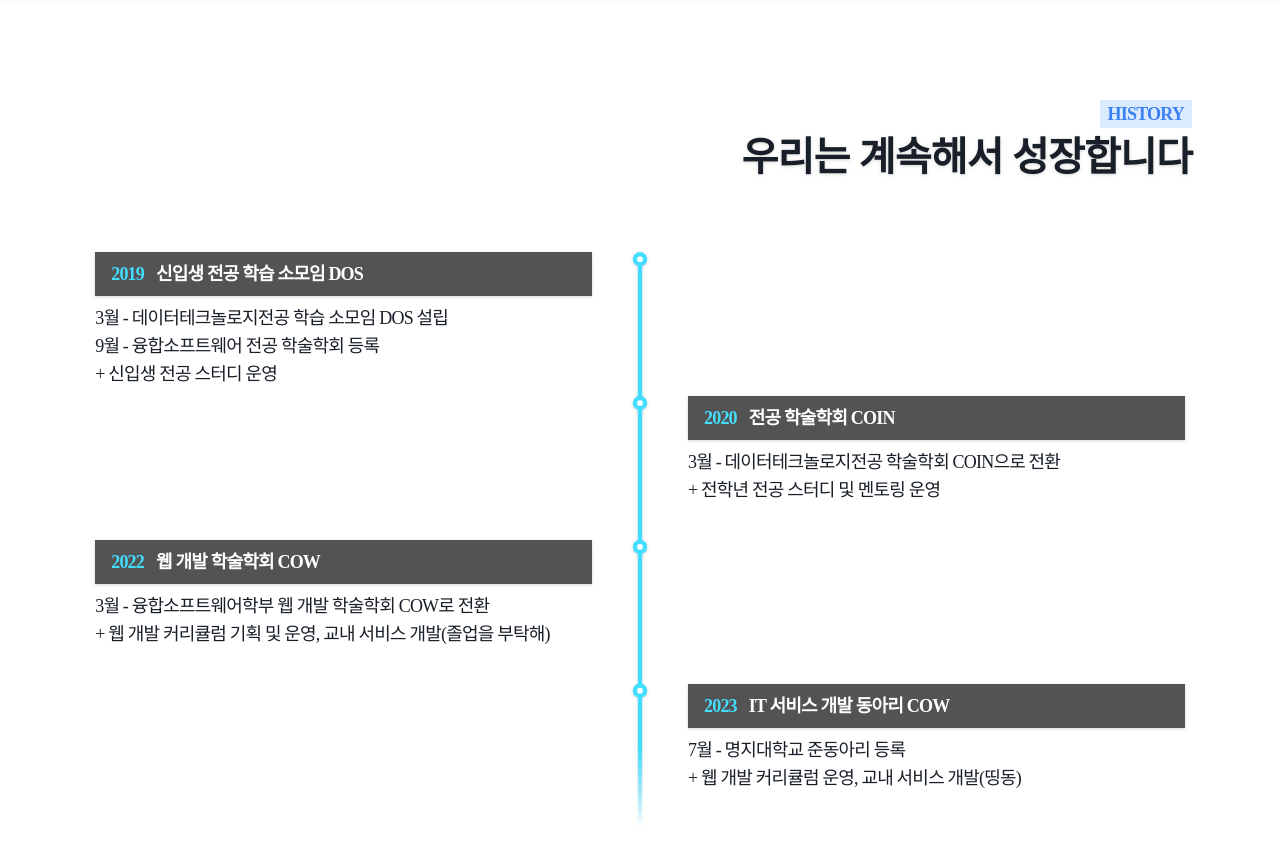
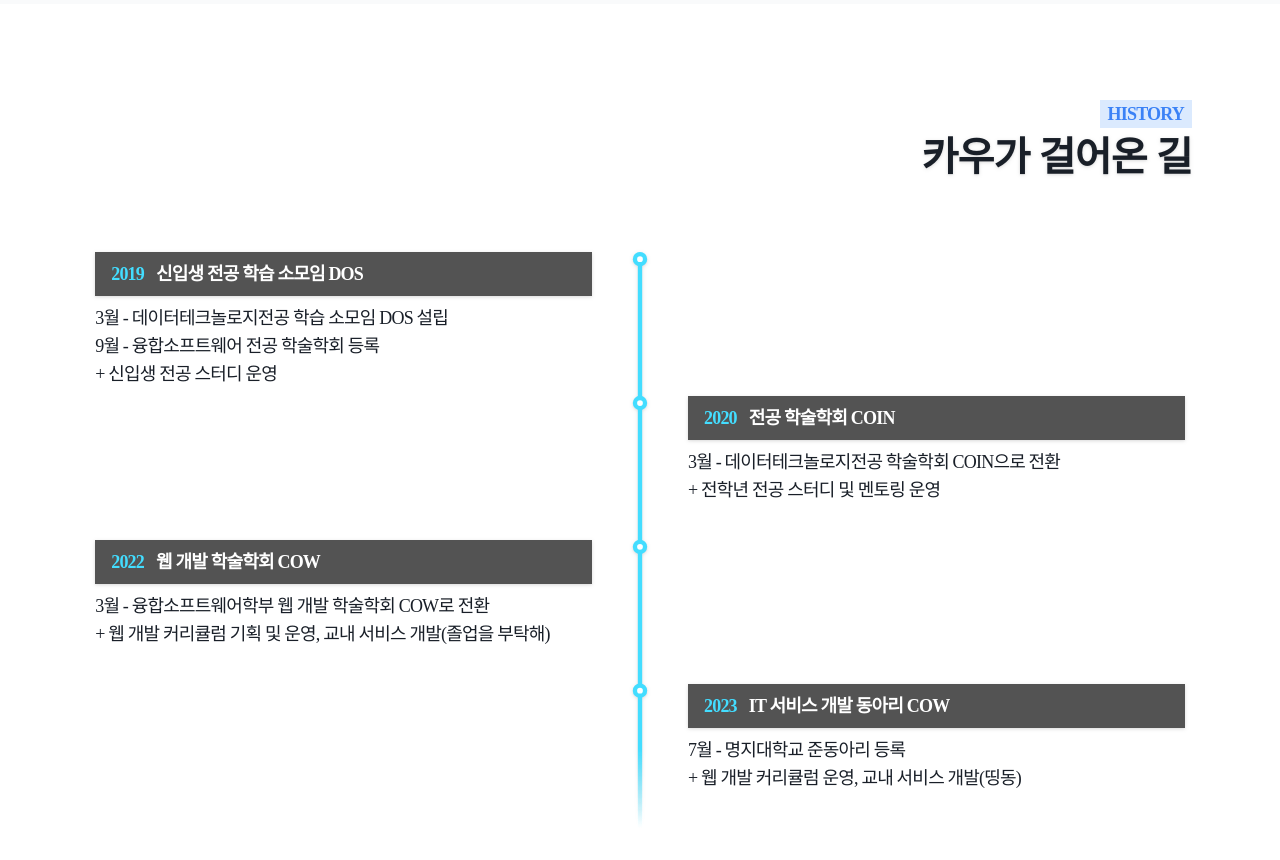
Before and after one commit to COW-dev/mju-cow, a Next.js app: page / in a window 1280 px wide. Shown: the part 1440-2300 px from the top of the page. Built offline with nearby package versions, Linux system fonts and the light colour scheme; a web font is replaced by a local one.

Commit message:
chore: 문구 수정

```diff
--- a/src/components/home/HistorySection.tsx
+++ b/src/components/home/HistorySection.tsx
@@ -65,7 +65,7 @@ export default function HistorySection() {
             HISTORY
           </span>
           <h3 className="mt-2 text-2.5xl leading-tight drop-shadow sm:text-3xl md:text-4.5xl">
-            우리는 계속해서 성장합니다
+            카우가 걸어온 길
           </h3>
         </div>
         <div className="hidden justify-center sm:flex">
```
